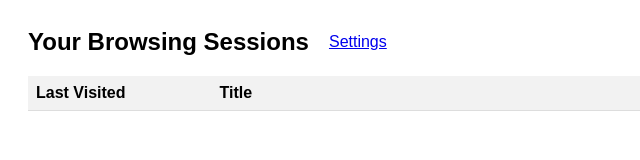
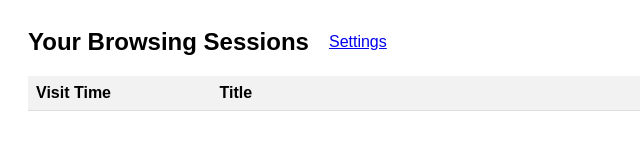
Before and after one commit to awaldis/display-browser-history, a website with bundled scripts: page history.html in a window 1280 px wide. Shown: the full height of the page, 0-640 px from the left. Built offline with nearby package versions, Linux system fonts and the light colour scheme; some packages are replaced by stand-ins of ours; no server answers.

Commit message:
Change "Last Visit" column header to "Visit Time"

```diff
--- a/history.html
+++ b/history.html
@@ -93,7 +93,7 @@
     </colgroup>
     <thead>
       <tr>
-        <th>Last Visited</th>
+        <th>Visit Time</th>
         <th>Title</th>
         <th>URL</th>
       </tr>
```
